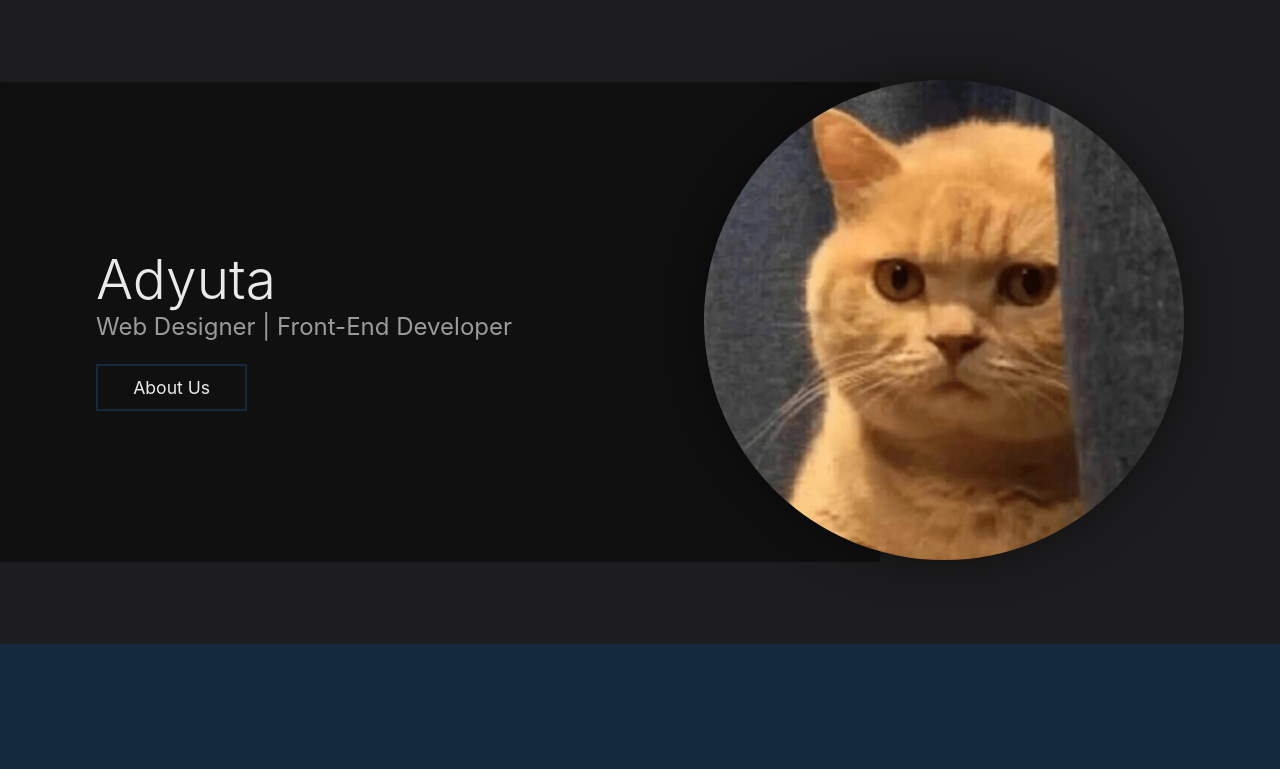
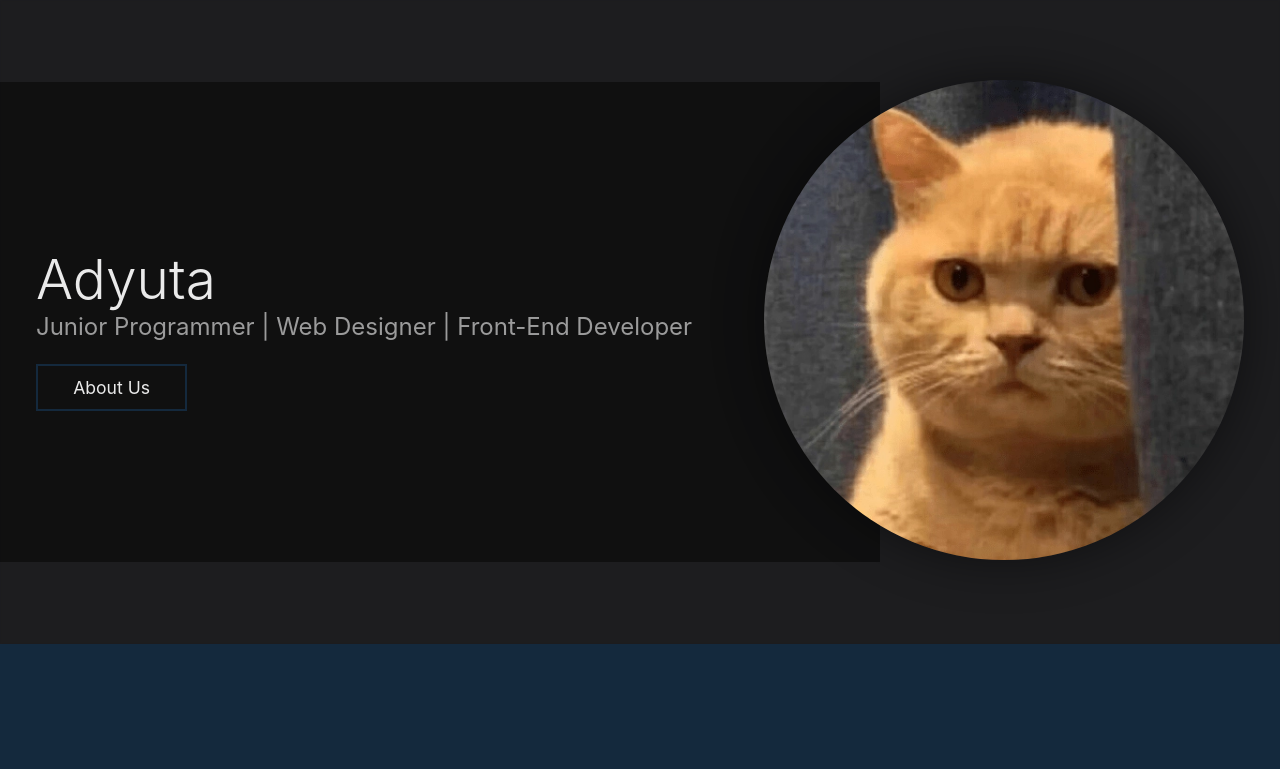
Before and after one commit to adyuta447/MyPortfolio, a plain HTML site: page index.html in a window 1280 px wide. Shown: the top 769 px of the page. Drawn offline with Linux system fonts and the light colour scheme.

Commit message:
Update index.html

```diff
--- a/index.html
+++ b/index.html
@@ -15,7 +15,7 @@
       <div id="particles-js"></div>
       <div class="user_info">
         <h1 class="user_name">Adyuta</h1>
-        <p>Web Designer | Front-End Developer</p>
+        <p>Junior Programmer | Web Designer | Front-End Developer</p>
         <a href="#About" class="btn">About Us</a>
       </div>
       <div class="user_img">
```
